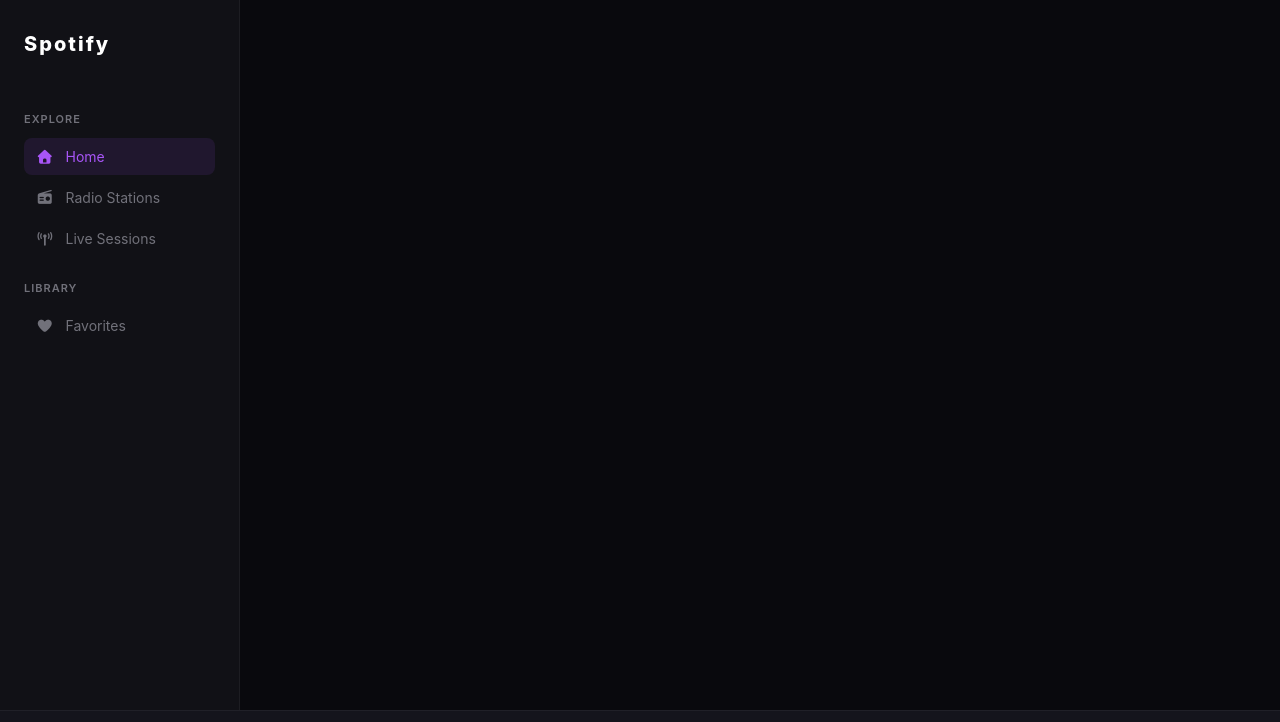
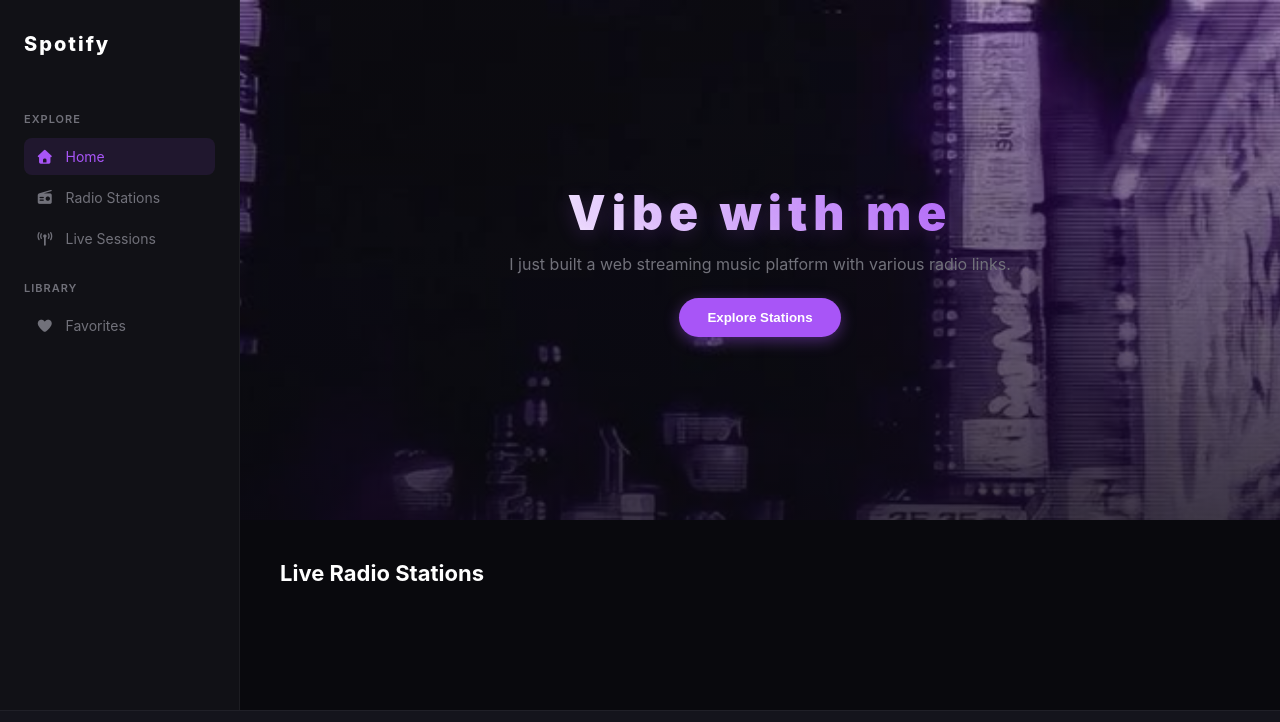
Before and after one commit to yukonseeme/super-music, a website: page index.html in a window 1280 px wide. Shown: the top 722 px of the page. Drawn offline with Linux system fonts and the light colour scheme; no server answers.

Commit message:
Added parallax effect as landing page

```diff
--- a/index.html
+++ b/index.html
@@ -16,7 +16,7 @@
             <nav class="nav-links">
                 <p class="section-title">EXPLORE</p>
                 <a href="#" class="active"><i class="fas fa-home"></i> Home</a>
-                <a href="#"><i class="fas fa-radio"></i> Radio Stations</a>
+                <a href="#" id="nav-radio"><i class="fas fa-radio"></i> Radio Stations</a>
                 <a href="#"><i class="fas fa-broadcast-tower"></i> Live Sessions</a>
 
                 <p class="section-title">LIBRARY</p>
@@ -26,11 +26,19 @@
         </aside>
 
         <main class="main-content">
-            <!-- <header class="top-header">
-                <input type="text" placeholder="Search stations, genres, moods..." class="search-bar">
-            </header>  -->
+            <header class="parallax-hero">
+                <div class="parallax-bg"></div>
+                <div class="hero-content">
+                    <h1>Vibe with me</h1>
+                    <p>I just built a web streaming music platform with various radio links.</p>
+                    <button class="explore-btn" onclick="scrollToStations()">Explore Stations</button>
+                </div>
+            </header>
 
-            <div class="station-grid"></div>
+            <section id="radio-section" class="radio-dashboard">
+                <h2 class="section-heading">Live Radio Stations</h2>
+                <div class="station-grid"></div>
+            </section>
         </main>
 
         <div class="music-container">
--- a/script/script.js
+++ b/script/script.js
@@ -13,6 +13,7 @@
 const volumeSlider = document.querySelector("#volumeSlider")
 const stationGrid = document.querySelector(".station-grid");
 
+
 let isDraggingVolume = false;
 let preMuteVolume = 1.0;
 // song titles
@@ -21,6 +22,14 @@
 
 let stations = []
 let stationIndex = 0;
+
+const navRadioLink = document.querySelector("#nav-radio");
+if (navRadioLink) {
+    navRadioLink.addEventListener("click", (e) => {
+        e.preventDefault();
+        scrollToStations();
+    });
+}
 
 // keep track
 //let songIndex = 1
@@ -54,6 +63,12 @@
     songImage.src = `/super-music/assets/${coverImage}`;
 }
 
+function scrollToStations() {
+    const targetSection = document.querySelector("#radio-section");
+    if (targetSection) {
+        targetSection.scrollIntoView({ behavior: "smooth" });
+    }
+}
 // update song details
 /*function loadSong(song){
     songTitle.innerHTML = song
--- a/style/style.css
+++ b/style/style.css
@@ -72,9 +72,88 @@
 .main-content {
     grid-column: 2;
     grid-row: 1;
-    padding: 32px 40px;
+    padding: 0; /* Changed from 32px to 0 so the hero spans edge-to-edge */
+    overflow-y: auto;
+    overflow-x: hidden;
+    scroll-behavior: smooth; /* Forces ultra-smooth transitions when scrolling */
+}
 
-    overflow-y: auto;
+/* The Parallax Viewport Box */
+.parallax-hero {
+    position: relative;
+    height: 65vh; /* Spans 65% of the visible screen height */
+    display: flex;
+    align-items: center;
+    justify-content: center;
+    overflow: hidden;
+}
+
+/* The Background Layer moving at a slower perspective rate */
+.parallax-bg {
+    position: absolute;
+    top: 0;
+    left: 0;
+    width: 100%;
+    height: 120%; /* Taller than container to allow room for downward layout movement */
+    background: linear-gradient(to bottom, rgba(9, 9, 13, 0.3), #09090d),
+                url('../assets/bg.jpg') center/cover no-repeat; /* Uses an existing asset or any dark synth wallpaper */
+    background-attachment: fixed; /* Pure CSS parallax engine anchor */
+    z-index: 1;
+}
+
+/* Hero Typography Content Overlay */
+.hero-content {
+    position: relative;
+    z-index: 2;
+    text-align: center;
+    padding: 0 20px;
+}
+
+.hero-content h1 {
+    font-size: 48px;
+    font-weight: 900;
+    letter-spacing: 6px;
+    margin-bottom: 12px;
+    background: linear-gradient(45deg, #ffffff, var(--accent-purple));
+    -webkit-background-clip: text;
+    -webkit-text-fill-color: transparent;
+    text-shadow: 0 4px 20px rgba(168, 85, 247, 0.2);
+}
+
+.hero-content p {
+    color: var(--text-muted);
+    font-size: 16px;
+    margin-bottom: 24px;
+}
+
+.explore-btn {
+    background-color: var(--accent-purple);
+    color: #ffffff;
+    border: none;
+    padding: 12px 28px;
+    font-weight: 600;
+    border-radius: 30px;
+    cursor: pointer;
+    transition: transform 0.2s ease, background-color 0.2s ease;
+    box-shadow: 0 4px 15px rgba(168, 85, 247, 0.4);
+}
+
+.explore-btn:hover {
+    transform: scale(1.05);
+    background-color: #b975ff;
+}
+
+/* Adding back layout padding inside the content section dashboard wrapper */
+.radio-dashboard {
+    padding: 40px;
+    background-color: var(--bg-dark);
+}
+
+.section-heading {
+    font-size: 22px;
+    font-weight: 700;
+    margin-bottom: 24px;
+    color: var(--text-main);
 }
 
 .app-container {
```
Also changed, not shown: assets/bg.jpg (added).
